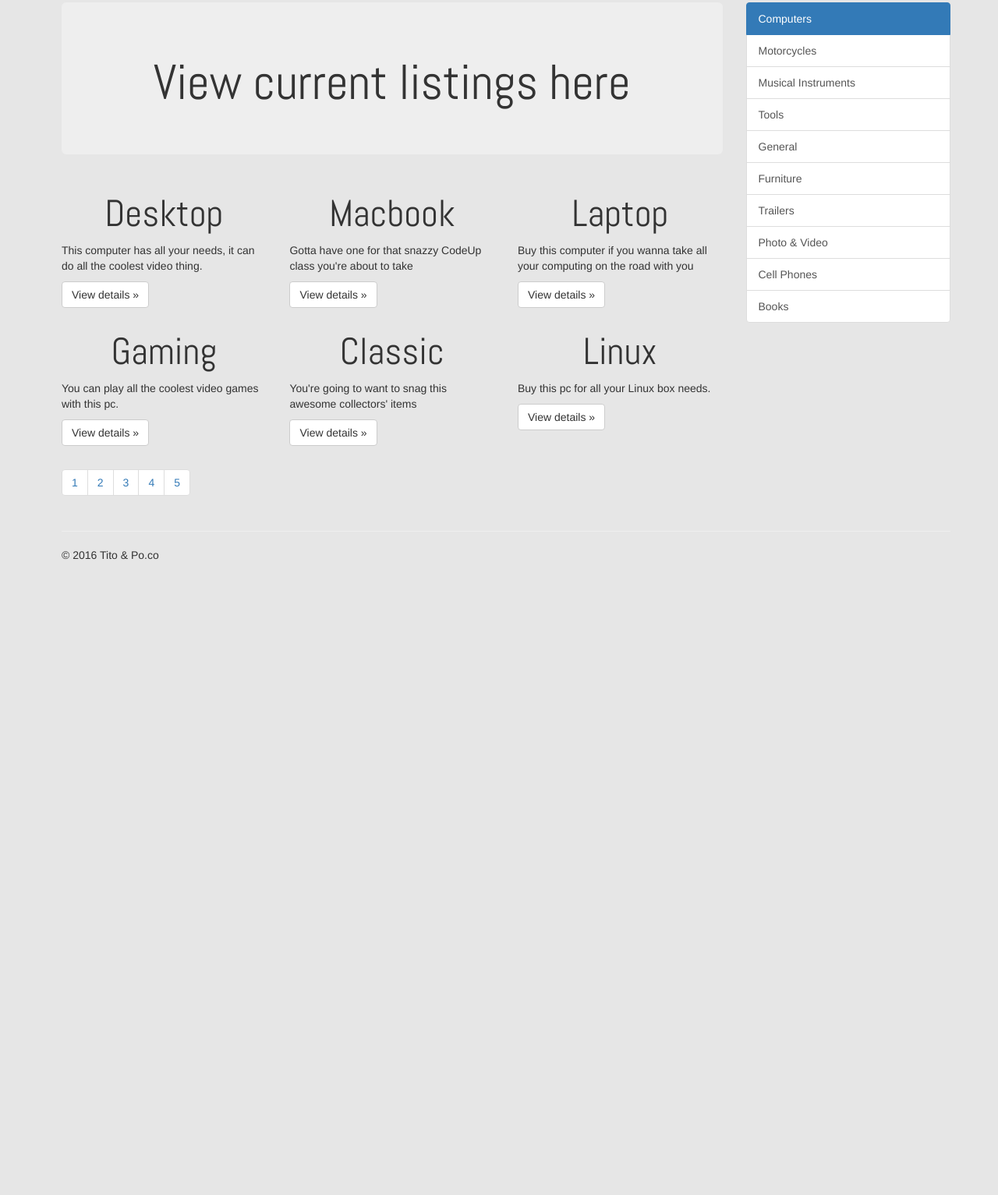
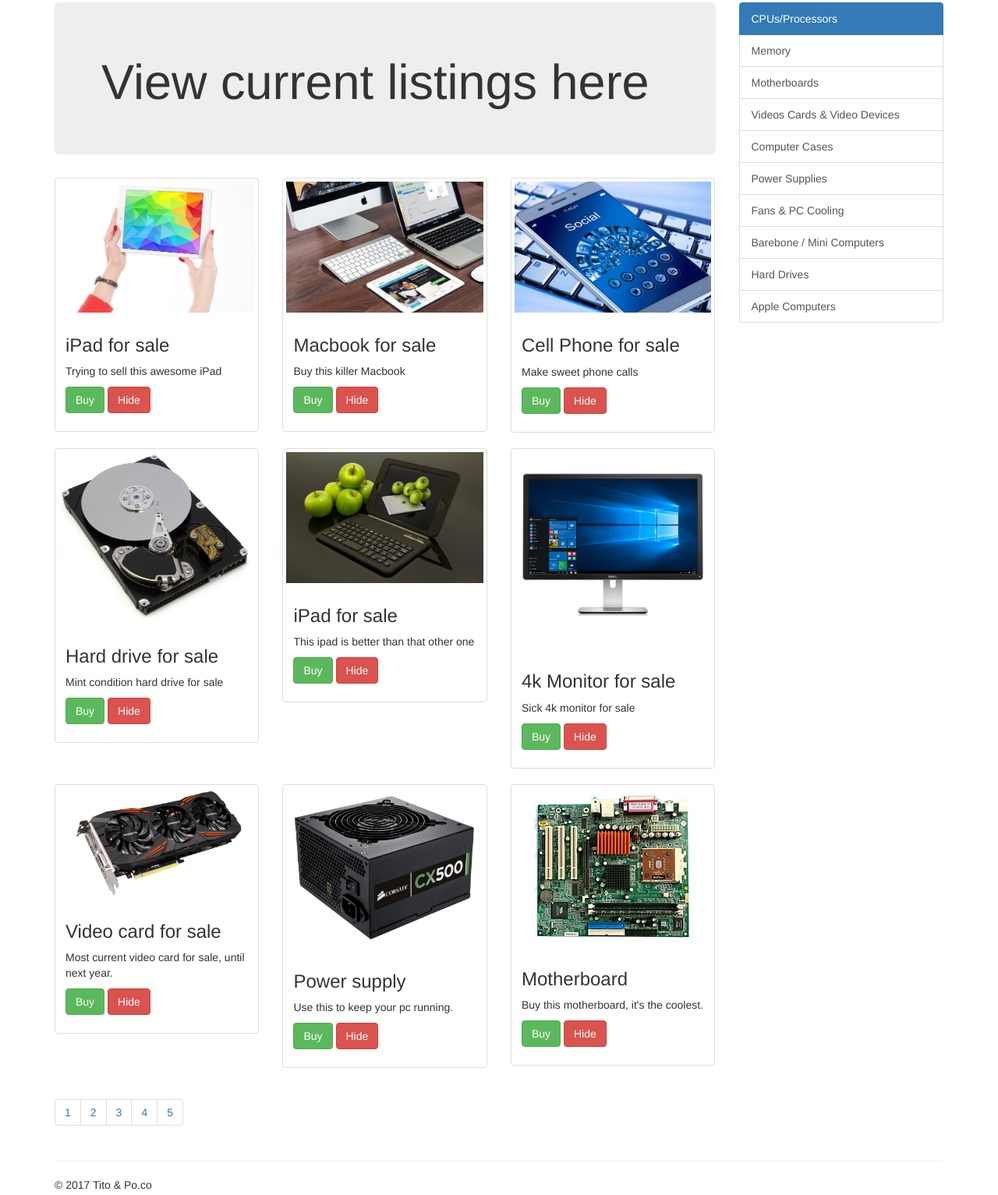
Before and after one commit to tito-po/codeup-design, a plain HTML site: page listing.html in a window 1280 px wide. Shown: the part 69-1602 px from the top of the page at 78% size. Before the commit the page ends 801 px from the top, so only its background shows below. Drawn offline with Linux system fonts and the light colour scheme.

Commit message:
finished the listing and header links

```diff
--- a/listing.html
+++ b/listing.html
@@ -7,7 +7,7 @@
     <meta name="viewport" content="width=device-width, user-scalable=no, initial-scale=1.0, maximum-scale=1.0, minimum-scale=1.0">
     <meta http-equiv="X-UA-Compatible" content="ie=edge">
     <link rel="stylesheet" href="css/bootstrap.min.css">
-    <link rel="stylesheet" href="css/codeup-design.css">
+    <link rel="stylesheet" href="css/potister.css">
 </head>
 <body>
 
@@ -69,37 +69,101 @@
                     <h1>View current listings here</h1>
                 </div>
                 <div class="row">
-                    <div class="col-xs-6 col-lg-4">
-                        <h2>Desktop</h2>
-                        <p>This computer has all your needs, it can do all the coolest video thing.</p>
-                        <p><a class="btn btn-default" href="#" role="button">View details &raquo;</a></p>
-                    </div><!--/.col-xs-6.col-lg-4-->
-                    <div class="col-xs-6 col-lg-4">
-                        <h2>Macbook</h2>
-                        <p>Gotta have one for that snazzy CodeUp class you're about to take</p>
-                        <p><a class="btn btn-default" href="#" role="button">View details &raquo;</a></p>
-                    </div><!--/.col-xs-6.col-lg-4-->
-                    <div class="col-xs-6 col-lg-4">
-                        <h2>Laptop</h2>
-                        <p>Buy this computer if you wanna take all your computing on the road with you</p>
-                       <p><a class="btn btn-default" href="#" role="button">View details &raquo;</a></p>
-                    </div><!--/.col-xs-6.col-lg-4-->
-                    <div class="col-xs-6 col-lg-4">
-                        <h2>Gaming</h2>
-                        <p>You can play all the coolest video games with this pc.</p>
-                        <p><a class="btn btn-default" href="#" role="button">View details &raquo;</a></p>
-                    </div><!--/.col-xs-6.col-lg-4-->
-                    <div class="col-xs-6 col-lg-4">
-                        <h2>Classic</h2>
-                        <p>You're going to want to snag this awesome collectors' items</p>
-                        <p><a class="btn btn-default" href="#" role="button">View details &raquo;</a></p>
-                    </div><!--/.col-xs-6.col-lg-4-->
-                    <div class="col-xs-6 col-lg-4">
-                        <h2>Linux</h2>
-                        <p>Buy this pc for all your Linux box needs.</p>
-                        <p><a class="btn btn-default" href="#" role="button">View details &raquo;</a></p>
-                    </div><!--/.col-xs-6.col-lg-4-->
-                </div><!--/row-->
+                    <div class="col-sm-4 col-md-4">
+                        <div class="thumbnail">
+                            <img src="./assets/images/ipad.jpg" alt="iPad for sale">
+                            <div class="caption">
+                                <h3>iPad for sale</h3>
+                                <p>Trying to sell this awesome iPad</p>
+                                <p><a href="#" class="btn btn-success" role="button">Buy</a> <a href="#" class="btn btn-danger" role="button">Hide</a></p>
+                            </div>
+                        </div>
+                    </div>
+                    <div class="col-sm-4 col-md-4">
+                        <div class="thumbnail">
+                            <img src="./assets/images/macbook.jpg" alt="macbook for sale">
+                            <div class="caption">
+                                <h3>Macbook for sale</h3>
+                                <p>Buy this killer Macbook</p>
+                                <p><a href="#" class="btn btn-success" role="button">Buy</a> <a href="#" class="btn btn-danger" role="button">Hide</a></p>
+                            </div>
+                        </div>
+                    </div>
+                    <div class="col-sm-4 col-md-4">
+                        <div class="thumbnail">
+                            <img src="./assets/images/mobile-phone.jpg" alt="mobile phone for sale">
+                            <div class="caption">
+                                <h3>Cell Phone for sale</h3>
+                                <p>Make sweet phone calls</p>
+                                <p><a href="#" class="btn btn-success" role="button">Buy</a> <a href="#" class="btn btn-danger" role="button">Hide</a></p>
+                            </div>
+                        </div>
+                    </div>
+                </div>
+                <div class="row">
+                    <div class="col-sm-4 col-md-4">
+                        <div class="thumbnail">
+                            <img src="./assets/images/hard-drive.jpg" alt="hard drive for sale">
+                            <div class="caption">
+                                <h3>Hard drive for sale</h3>
+                                <p>Mint condition hard drive for sale</p>
+                                <p><a href="#" class="btn btn-success" role="button">Buy</a> <a href="#" class="btn btn-danger" role="button">Hide</a></p>
+                            </div>
+                        </div>
+                    </div>
+                    <div class="col-sm-4 col-md-4">
+                        <div class="thumbnail">
+                            <img src="./assets/images/apple-ipad.jpg" alt="ipad for sale">
+                            <div class="caption">
+                                <h3>iPad for sale</h3>
+                                <p>This ipad is better than that other one</p>
+                                <p><a href="#" class="btn btn-success" role="button">Buy</a> <a href="#" class="btn btn-danger" role="button">Hide</a></p>
+                            </div>
+                        </div>
+                    </div>
+                    <div class="col-sm-4 col-md-4">
+                        <div class="thumbnail">
+                            <img src="./assets/images/monitor.jpeg" alt="monitor for sale">
+                            <div class="caption">
+                                <h3>4k Monitor for sale</h3>
+                                <p>Sick 4k monitor for sale</p>
+                                <p><a href="#" class="btn btn-success" role="button">Buy</a> <a href="#" class="btn btn-danger" role="button">Hide</a></p>
+                            </div>
+                        </div>
+                    </div>
+                </div>
+                <div class="row">
+                    <div class="col-sm-4 col-md-4">
+                        <div class="thumbnail">
+                            <img src="./assets/images/videocard.jpg" alt="video card for sale">
+                            <div class="caption">
+                                <h3>Video card for sale </h3>
+                                <p>Most current video card for sale, until next year.</p>
+                                <p><a href="#" class="btn btn-success" role="button">Buy</a> <a href="#" class="btn btn-danger" role="button">Hide</a></p>
+                            </div>
+                        </div>
+                    </div>
+                    <div class="col-sm-4 col-md-4">
+                        <div class="thumbnail">
+                            <img src="./assets/images/powersupply.png" alt="power supply for sale">
+                            <div class="caption">
+                                <h3>Power supply</h3>
+                                <p>Use this to keep your pc running.</p>
+                                <p><a href="#" class="btn btn-success" role="button">Buy</a> <a href="#" class="btn btn-danger" role="button">Hide</a></p>
+                            </div>
+                        </div>
+                    </div>
+                    <div class="col-sm-4 col-md-4">
+                        <div class="thumbnail">
+                            <img src="./assets/images/motherboard.jpg" alt="motherboard for sale">
+                            <div class="caption">
+                                <h3>Motherboard</h3>
+                                <p>Buy this motherboard, it's the coolest.</p>
+                                <p><a href="#" class="btn btn-success" role="button">Buy</a> <a href="#" class="btn btn-danger" role="button">Hide</a></p>
+                            </div>
+                        </div>
+                    </div>
+                </div>
 
             </div><!--/.col-xs-12.col-sm-9-->
 
@@ -107,16 +171,16 @@
 
             <div class="col-xs-6 col-sm-3 sidebar-offcanvas" id="sidebar">
                 <div class="list-group">
-                    <a href="#" class="list-group-item active">Computers</a>
-                    <a href="#" class="list-group-item">Motorcycles</a>
-                    <a href="#" class="list-group-item">Musical Instruments</a>
-                    <a href="#" class="list-group-item">Tools</a>
-                    <a href="#" class="list-group-item">General</a>
-                    <a href="#" class="list-group-item">Furniture</a>
-                    <a href="#" class="list-group-item">Trailers</a>
-                    <a href="#" class="list-group-item">Photo & Video</a>
-                    <a href="#" class="list-group-item">Cell Phones</a>
-                    <a href="#" class="list-group-item">Books</a>
+                    <a href="#" class="list-group-item active">CPUs/Processors</a>
+                    <a href="#" class="list-group-item">Memory</a>
+                    <a href="#" class="list-group-item">Motherboards</a>
+                    <a href="#" class="list-group-item">Videos Cards & Video Devices</a>
+                    <a href="#" class="list-group-item">Computer Cases</a>
+                    <a href="#" class="list-group-item">Power Supplies</a>
+                    <a href="#" class="list-group-item">Fans & PC Cooling</a>
+                    <a href="#" class="list-group-item"> Barebone / Mini Computers</a>
+                    <a href="#" class="list-group-item">Hard Drives</a>
+                    <a href="#" class="list-group-item">Apple Computers</a>
                 </div>
             </div><!--/.sidebar-offcanvas-->
         </div><!--/row-->
@@ -135,7 +199,7 @@
         <hr>
 
         <footer>
-            <p>&copy; 2016 Tito & Po.co</p>
+            <p>&copy; 2017 Tito & Po.co</p>
         </footer>
 
     </div><!--/.container-->
```
Also changed, not shown: show.html (+1 -1 lines), assets/images/hard-drive.jpg (added), assets/images/monitor.jpeg (added), assets/images/motherboard.jpg (added), assets/images/powersupply.png (added), assets/images/videocard.jpg (added), 3 other files.
